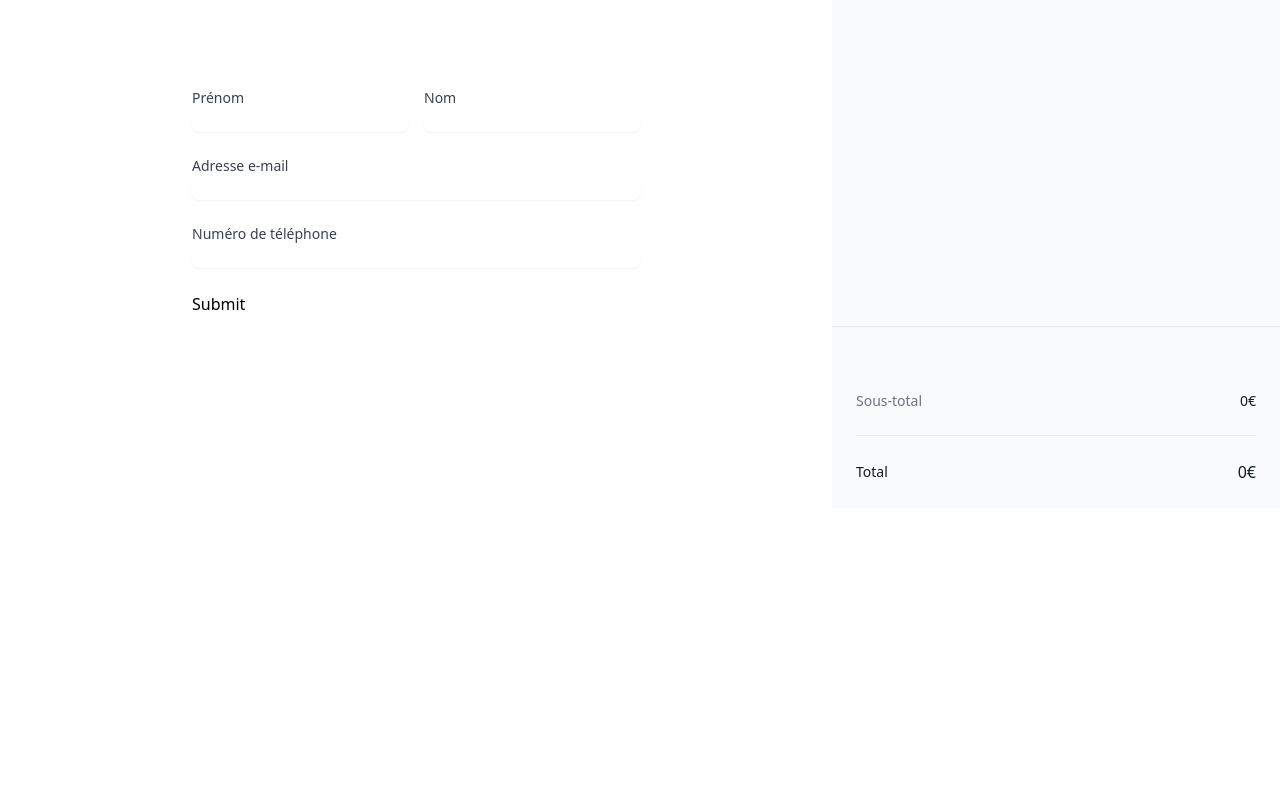
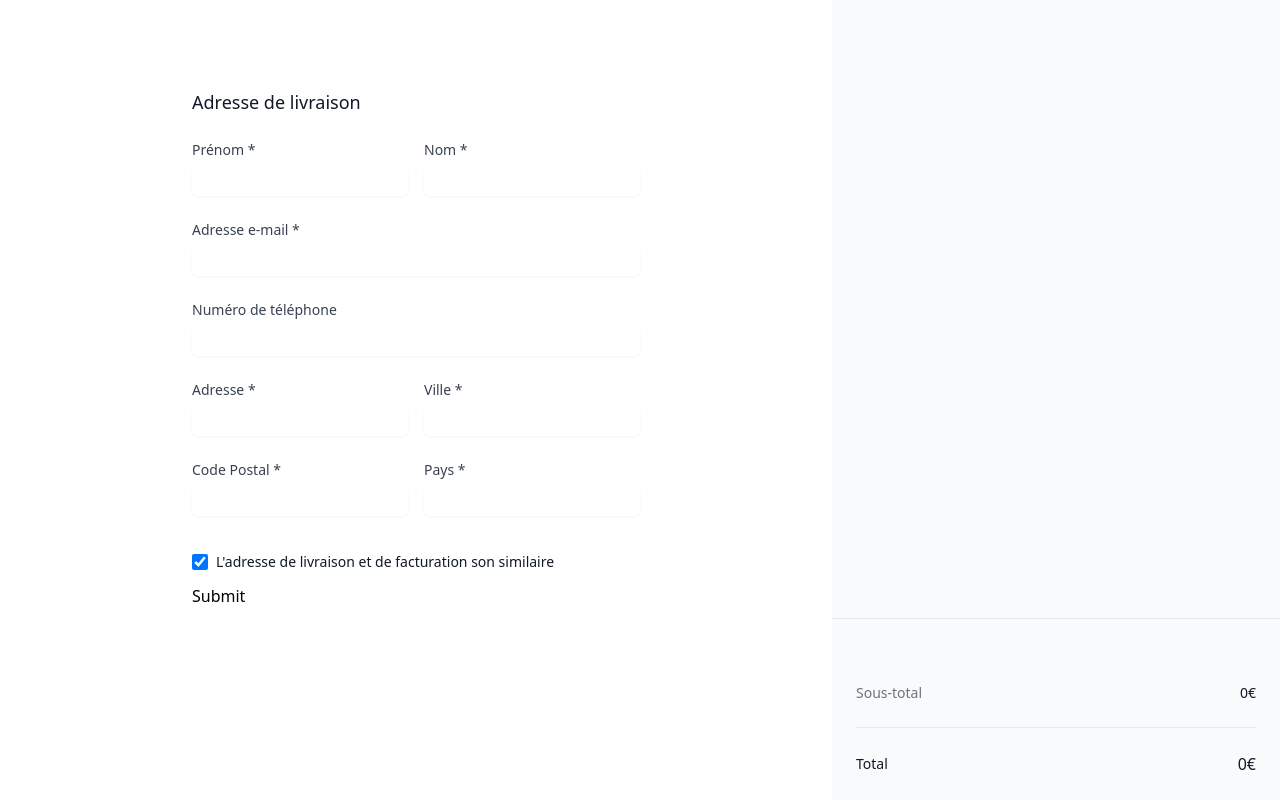
Before and after one commit to CamilleSylla/strapi-stripe-base-ui, a Next.js app: page /panier/paiement/informations-livraison in a window 1280 px wide. Built offline with nearby package versions, Linux system fonts and the light colour scheme.

Commit message:
feat(checkout): billing and shipping form conditinal and store management

```diff
--- a/components/FormikTextInput.tsx
+++ b/components/FormikTextInput.tsx
@@ -1,30 +1,43 @@
 import { Field } from "formik";
 
-export default function FormkikTextInput ({label}: {label: string}) {
-    // return (
-    //     <div>
-    //         <label htmlFor={label} className="block text-sm font-medium text-gray-700">
-    //             {label}
-    //         </label>
-    //                 <input
-    //                   type="email"
-    //                   id={label}
-    //                   name={label}
-    //                   className="block w-full rounded-md border-gray-300 shadow-sm focus:border-indigo-500 focus:ring-indigo-500 sm:text-sm mt-1"
-    //                 />
-    //     </div>
-    // )
+export default function FormkikTextInput({ label, name }: { label: string, name: string }) {
+    const handleErrors = (errors: any, touched: any, field: string) => {
+        if (
+            name.includes('adress.')
+            && touched.adress
+            && errors.adress
+        ) {
+            const key = field.replace('adress.', '');
+            const isTouched = Object.keys(touched.adress).find(touchedKeys => touchedKeys === key);
+            const isError = Object.keys(errors.adress).find(touchedKeys => touchedKeys === key)
+            if (!isTouched) {
+                return
+            }
+            if (isTouched && isError) {
+                return errors.adress[key]
+            }
+        } else {
+            const isTouched = Object.keys(touched).find(touchedKeys => touchedKeys === field);
+            const isError = Object.keys(errors).find(touchedKeys => touchedKeys === field)
+            if (isTouched && isError) {
+                return errors[field]
+            }
+        }
+        return
+    }
     return <Field
-    name={label}>
-        {({ field, form: { touched, errors } }: any) => (
-      <div>
-        <label htmlFor={label} className="block text-sm font-medium text-gray-700">
-                 {label}
-        </label>
-        <input {...field} type="text" className="block w-full rounded-md border-gray-300 shadow-sm focus:border-indigo-500 focus:ring-indigo-500 sm:text-sm mt-1"/>
-        {touched[field.name] &&
-          errors[field.name] && <div className="error">{errors[field.name]}</div>}
-      </div>
-    )}
+        name={name}>
+        {({ field, form: { touched, errors } }: any) => {
+            const error = handleErrors(errors, touched, field.name)
+            return (
+                <div>
+                    <label htmlFor={label} className="block text-sm font-medium text-gray-700">
+                        {label}
+                    </label>
+                    <input {...field} type="text" className="block w-full rounded-md border-gray-300 shadow-sm focus:border-indigo-500 focus:ring-indigo-500 sm:text-sm mt-1 pt-2 pb-1" />
+                    {error && <span className="block text-red-500 text-xs">{error}</span>}
+                </div>
+            )
+        }}
     </Field>
 }
--- a/components/layouts/CheckoutLayout.tsx
+++ b/components/layouts/CheckoutLayout.tsx
@@ -158,7 +158,7 @@ export default function CheckoutLayout({ children }: { children: ReactNode }) {
 }
 
 const OrderSummary = () => {
-    const { cart, payment } = useSelector((state: ReduxStore) => state)
+    const cart = useSelector((state: ReduxStore) => state.cart)
     return (
         <>
             <section aria-labelledby="summary-heading" className="hidden w-full max-w-md flex-col bg-gray-50 lg:flex">
--- a/lang/fr.json
+++ b/lang/fr.json
@@ -17,15 +17,25 @@
     },
     "forms": {
         "checkout": {
+            "titles": {
+                "billing" : "Adresse de livraison",
+                "shipping" : "Adresse de facturation"
+            },
             "label": {
-                "firstname": "Prénom",
-                "lastname": "Nom",
-                "email": "Adresse e-mail",
-                "phone": "Numéro de téléphone"
-            }
+                "firstname": "Prénom *",
+                "lastname": "Nom *",
+                "email": "Adresse e-mail *",
+                "phone": "Numéro de téléphone",
+                "zip" : "Code Postal *",
+                "city" : "Ville *",
+                "country" : "Pays *",
+                "street" : "Adresse *"
+            },
+            "informations" : "L'adresse de livraison et de facturation son similaire"
         }
     },
     "validations": {
-        "email" : "Cette email n'est pas valide"
+        "email" : "Cette email n'est pas valide",
+        "required": "Ce champs est obligatoire"
     }
 }
--- a/pages/panier/paiement/informations-livraison.tsx
+++ b/pages/panier/paiement/informations-livraison.tsx
@@ -1,12 +1,52 @@
-import { useSelector } from 'react-redux'
 import lang from '../../../lang/fr.json'
-import { ReduxStore } from '@/store/store'
-import { Field, Form, Formik } from 'formik'
+import { Form, Formik, FormikProps } from 'formik'
 import { UserInformations } from '@/types/base'
 import { BillingInformationsSchema } from '@/validation/checkout'
 import FormkikTextInput from '@/components/FormikTextInput'
+import { Dispatch, SetStateAction, useRef, useState } from 'react'
+import { addBillingAdress, addShippingAdress } from '@/store/paymentSlice'
+import { useDispatch } from 'react-redux'
 
 export default function Example() {
+  const dispatch = useDispatch()
+  const [sameAdresses, setSameAdresses] = useState<boolean>(true)
+  const initialValues = {
+    firstname: "",
+    lastname: "",
+    email: "",
+    phone: "",
+    adress: {
+      city: "",
+      country: "",
+      street: "",
+      zip: ""
+    }
+  };
+  const billingRef = useRef<FormikProps<typeof initialValues> | undefined>();
+  const shippingRef = useRef<FormikProps<typeof initialValues> | undefined>();
+
+  const handleBillingSubmit = (values: UserInformations) => {
+    if (sameAdresses) {
+      dispatch(addShippingAdress(values))
+      dispatch(addBillingAdress(values))
+    } else {
+      dispatch(addBillingAdress(values))
+    }
+  }
+
+  const handleShippingSubmit = (values: UserInformations) => {
+    addShippingAdress(values)
+
+  }
+
+  const submitForms = () => {
+    if (sameAdresses) {
+      billingRef.current?.handleSubmit()
+    } else {
+      billingRef.current?.handleSubmit()
+      shippingRef.current?.handleSubmit()
+    }
+  }
   return (
     <>
       <section
@@ -16,217 +56,118 @@ export default function Example() {
         <h2 id="payment-heading" className="sr-only">
           Payment and shipping details
         </h2>
-        <BillingForm />
-        {/* <form className="mt-6">
-              <div className="grid grid-cols-12 gap-x-4 gap-y-6">
+        <>
+    <div className=' space-y-5'>
+      <Formik
+        initialValues={initialValues}
+        innerRef={(instance) => {
+          billingRef.current = instance;
+        }}
+        validationSchema={BillingInformationsSchema}
+        onSubmit={handleBillingSubmit}
+      >
+        {() => {
+          return (
+            <>
+              <Form className="mt-6 grid grid-cols-12 gap-x-4 gap-y-6">
+              <h3 className='col-span-full text-lg font-medium text-gray-900'>
+                  {lang.forms.checkout.titles.billing}
+                </h3>
+                <div className="col-span-6">
+                  <FormkikTextInput name='firstname' label={lang.forms.checkout.label.firstname} />
+                </div>
+                <div className="col-span-6">
+                  <FormkikTextInput name='lastname' label={lang.forms.checkout.label.lastname} />
+                </div>
                 <div className="col-span-full">
-                  <label htmlFor="email-address" className="block text-sm font-medium text-gray-700">
-                    Email address
-                  </label>
-                  <div className="mt-1">
-                    <input
-                      type="email"
-                      id="email-address"
-                      name="email-address"
-                      autoComplete="email"
-
-                    />
+                  <FormkikTextInput name='email' label={lang.forms.checkout.label.email} />
                 </div>
+                <div className="col-span-full">
+                  <FormkikTextInput name='phone' label={lang.forms.checkout.label.phone} />
+                </div>
+                <div className="col-span-6">
+                  <FormkikTextInput name='adress.street' label={lang.forms.checkout.label.street} />
+                </div>
+                <div className="col-span-6">
+                  <FormkikTextInput name='adress.city' label={lang.forms.checkout.label.city} />
+                </div>
+                <div className="col-span-6">
+                  <FormkikTextInput name='adress.zip' label={lang.forms.checkout.label.zip} />
+                </div>
+                <div className="col-span-6">
+                  <FormkikTextInput name='adress.country' label={lang.forms.checkout.label.country} />
                 </div>
 
+              </Form>
+            </>
+          )
+        }}
+      </Formik>
+      {!sameAdresses && <Formik
+        initialValues={initialValues}
+        innerRef={(instance) => {
+          shippingRef.current = instance;
+        }}
+        validationSchema={BillingInformationsSchema}
+        onSubmit={handleShippingSubmit}
+      >
+        {() => {
+          return (
+            <>
+              <Form className="mt-6 grid grid-cols-12 gap-x-4 gap-y-6">
+              <h3 className='col-span-full text-lg font-medium text-gray-900 pt-5'>
+                  {lang.forms.checkout.titles.shipping}
+                </h3>
+                <div className="col-span-6">
+                  <FormkikTextInput name='firstname' label={lang.forms.checkout.label.firstname} />
+                </div>
+                <div className="col-span-6">
+                  <FormkikTextInput name='lastname' label={lang.forms.checkout.label.lastname} />
+                </div>
                 <div className="col-span-full">
-                  <label htmlFor="name-on-card" className="block text-sm font-medium text-gray-700">
-                    Name on card
-                  </label>
-                  <div className="mt-1">
-                    <input
-                      type="text"
-                      id="name-on-card"
-                      name="name-on-card"
-                      autoComplete="cc-name"
-                      className="block w-full rounded-md border-gray-300 shadow-sm focus:border-indigo-500 focus:ring-indigo-500 sm:text-sm"
-                    />
+                  <FormkikTextInput name='email' label={lang.forms.checkout.label.email} />
                 </div>
+                <div className="col-span-full">
+                  <FormkikTextInput name='phone' label={lang.forms.checkout.label.phone} />
+                </div>
+                <div className="col-span-6">
+                  <FormkikTextInput name='adress.street' label={lang.forms.checkout.label.street} />
+                </div>
+                <div className="col-span-6">
+                  <FormkikTextInput name='adress.city' label={lang.forms.checkout.label.city} />
+                </div>
+                <div className="col-span-6">
+                  <FormkikTextInput name='adress.zip' label={lang.forms.checkout.label.zip} />
+                </div>
+                <div className="col-span-6">
+                  <FormkikTextInput name='adress.country' label={lang.forms.checkout.label.country} />
                 </div>
 
-                <div className="col-span-full">
-                  <label htmlFor="card-number" className="block text-sm font-medium text-gray-700">
-                    Card number
-                  </label>
-                  <div className="mt-1">
-                    <input
-                      type="text"
-                      id="card-number"
-                      name="card-number"
-                      autoComplete="cc-number"
-                      className="block w-full rounded-md border-gray-300 shadow-sm focus:border-indigo-500 focus:ring-indigo-500 sm:text-sm"
-                    />
-                  </div>
+              </Form>
+            </>
+          )
+        }}
+      </Formik>}
     </div>
 
-                <div className="col-span-8 sm:col-span-9">
-                  <label htmlFor="expiration-date" className="block text-sm font-medium text-gray-700">
-                    Expiration date (MM/YY)
-                  </label>
-                  <div className="mt-1">
-                    <input
-                      type="text"
-                      name="expiration-date"
-                      id="expiration-date"
-                      autoComplete="cc-exp"
-                      className="block w-full rounded-md border-gray-300 shadow-sm focus:border-indigo-500 focus:ring-indigo-500 sm:text-sm"
-                    />
-                  </div>
-                </div>
-
-                <div className="col-span-4 sm:col-span-3">
-                  <label htmlFor="cvc" className="block text-sm font-medium text-gray-700">
-                    CVC
-                  </label>
-                  <div className="mt-1">
-                    <input
-                      type="text"
-                      name="cvc"
-                      id="cvc"
-                      autoComplete="csc"
-                      className="block w-full rounded-md border-gray-300 shadow-sm focus:border-indigo-500 focus:ring-indigo-500 sm:text-sm"
-                    />
-                  </div>
-                </div>
-
-                <div className="col-span-full">
-                  <label htmlFor="address" className="block text-sm font-medium text-gray-700">
-                    Address
-                  </label>
-                  <div className="mt-1">
-                    <input
-                      type="text"
-                      id="address"
-                      name="address"
-                      autoComplete="street-address"
-                      className="block w-full rounded-md border-gray-300 shadow-sm focus:border-indigo-500 focus:ring-indigo-500 sm:text-sm"
-                    />
-                  </div>
-                </div>
-
-                <div className="col-span-full sm:col-span-4">
-                  <label htmlFor="city" className="block text-sm font-medium text-gray-700">
-                    City
-                  </label>
-                  <div className="mt-1">
-                    <input
-                      type="text"
-                      id="city"
-                      name="city"
-                      autoComplete="address-level2"
-                      className="block w-full rounded-md border-gray-300 shadow-sm focus:border-indigo-500 focus:ring-indigo-500 sm:text-sm"
-                    />
-                  </div>
-                </div>
-
-                <div className="col-span-full sm:col-span-4">
-                  <label htmlFor="region" className="block text-sm font-medium text-gray-700">
-                    State / Province
-                  </label>
-                  <div className="mt-1">
-                    <input
-                      type="text"
-                      id="region"
-                      name="region"
-                      autoComplete="address-level1"
-                      className="block w-full rounded-md border-gray-300 shadow-sm focus:border-indigo-500 focus:ring-indigo-500 sm:text-sm"
-                    />
-                  </div>
-                </div>
-
-                <div className="col-span-full sm:col-span-4">
-                  <label htmlFor="postal-code" className="block text-sm font-medium text-gray-700">
-                    Postal code
-                  </label>
-                  <div className="mt-1">
-                    <input
-                      type="text"
-                      id="postal-code"
-                      name="postal-code"
-                      autoComplete="postal-code"
-                      className="block w-full rounded-md border-gray-300 shadow-sm focus:border-indigo-500 focus:ring-indigo-500 sm:text-sm"
-                    />
-                  </div>
-                </div>
-              </div>
-
-              <div className="mt-6 flex space-x-2">
+      <div className="mt-6 flex space-x-2 py-3">
         <div className="flex h-5 items-center">
           <input
             id="same-as-shipping"
             name="same-as-shipping"
             type="checkbox"
             defaultChecked
+            onClick={e => setSameAdresses(e.currentTarget.checked)}
             className="h-4 w-4 rounded border-gray-300 text-indigo-600 focus:ring-indigo-500"
           />
         </div>
         <label htmlFor="same-as-shipping" className="text-sm font-medium text-gray-900">
-                  Billing address is the same as shipping address
+          {lang.forms.checkout.informations}
         </label>
       </div>
-
-              <button
-                type="submit"
-                className="mt-6 w-full rounded-md border border-transparent bg-indigo-600 px-4 py-2 text-sm font-medium text-white shadow-sm hover:bg-indigo-700 focus:outline-none focus:ring-2 focus:ring-indigo-500 focus:ring-offset-2"
-              >
-                {lang.checkout.order.continue}
-              </button>
-
-
-            </form> */}
+      <button className="col-span-full" type='submit' onClick={submitForms}>Submit</button>
+    </>
       </section>
     </>
   )
 }
-
-export const BillingForm = () => {
-  const handleSubmit = (values: UserInformations) => {
-    console.log(values);
-
-  }
-  return (
-    <Formik
-      initialValues={{
-        firstname: "",
-        lastname: "",
-        adress: {
-          city: "",
-          country: "",
-          email: "",
-          phone: "",
-          street: "",
-          zip: ""
-        }
-      }}
-      validationSchema={BillingInformationsSchema}
-      onSubmit={handleSubmit}
-    >
-      {({ errors, touched }) => {
-        return (
-          <Form className="mt-6 grid grid-cols-12 gap-x-4 gap-y-6">
-            <div className="col-span-6">
-              <FormkikTextInput label={lang.forms.checkout.label.firstname} />
-            </div>
-            <div className="col-span-6">
-              <FormkikTextInput label={lang.forms.checkout.label.lastname} />
-            </div>
-            <div className="col-span-full">
-              <FormkikTextInput label={lang.forms.checkout.label.email} />
-            </div>
-            <div className="col-span-full">
-              <FormkikTextInput label={lang.forms.checkout.label.phone} />
-            </div>
-            <div className="col-span-full">
-              <button type="submit">Submit</button>
-            </div>
-          </Form>
-        )
-      }}
-    </Formik>
-  )
-}
--- a/validation/checkout.ts
+++ b/validation/checkout.ts
@@ -2,14 +2,14 @@ import * as Yup from 'yup'
 import lang from "../lang/fr.json"
 
 export const BillingInformationsSchema = Yup.object().shape({
-    firstname: Yup.string().required(),
-    lastname: Yup.string().required(),
+    firstname: Yup.string().required(lang.validations.required),
+    lastname: Yup.string().required(lang.validations.required),
+    email: Yup.string().email(lang.validations.email).required(lang.validations.required),
+    phone: Yup.string().length(10).optional(),
     adress: Yup.object().shape({
-        city: Yup.string().required(),
-        country: Yup.string().required(),
-        email: Yup.string().email(lang.validations.email).required(),
-        phone: Yup.string().length(10).optional(),
-        street: Yup.string().required(),
-        zip: Yup.string().length(5).required()
+        city: Yup.string().required(lang.validations.required),
+        country: Yup.string().required(lang.validations.required),
+        street: Yup.string().required(lang.validations.required),
+        zip: Yup.string().length(5).required(lang.validations.required)
     })
 })
```
Also changed, not shown: store/paymentSlice.ts (+16 -6 lines). Lines whose indentation alone changed are shown as unchanged.
